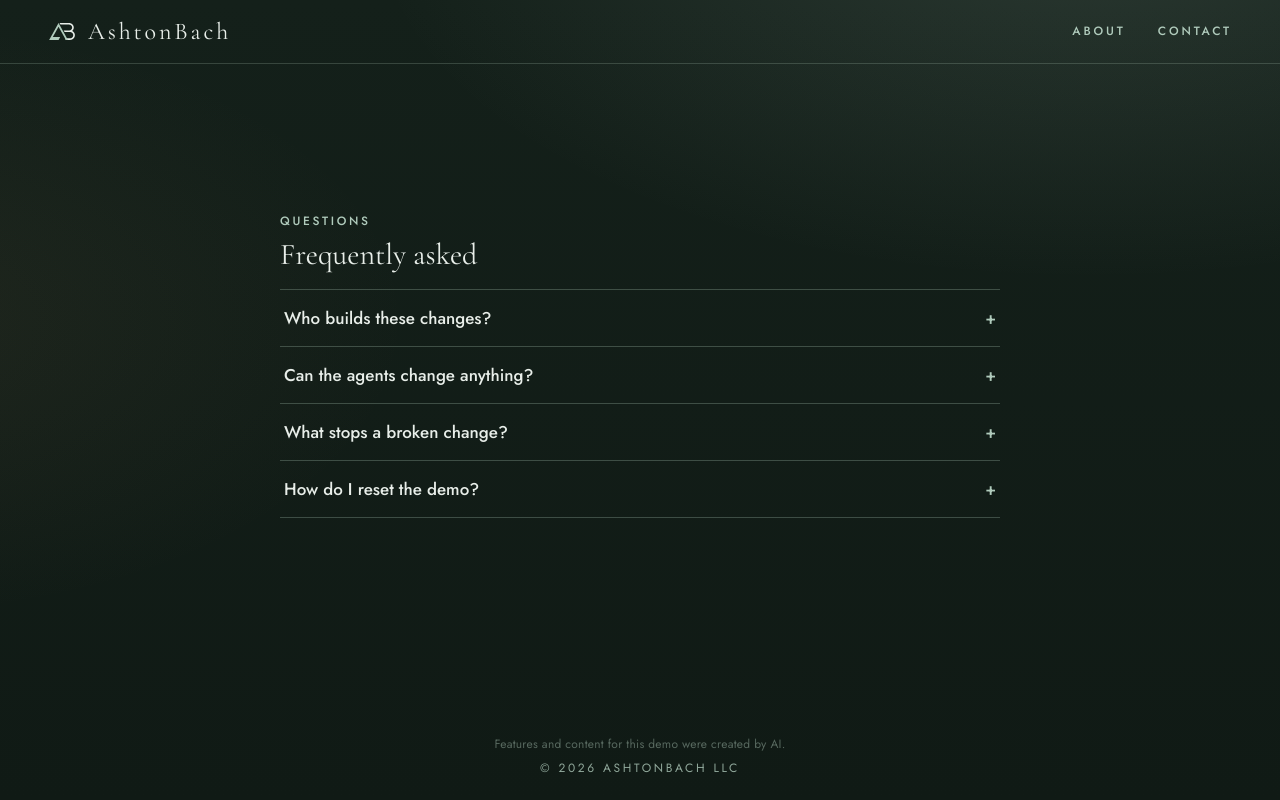
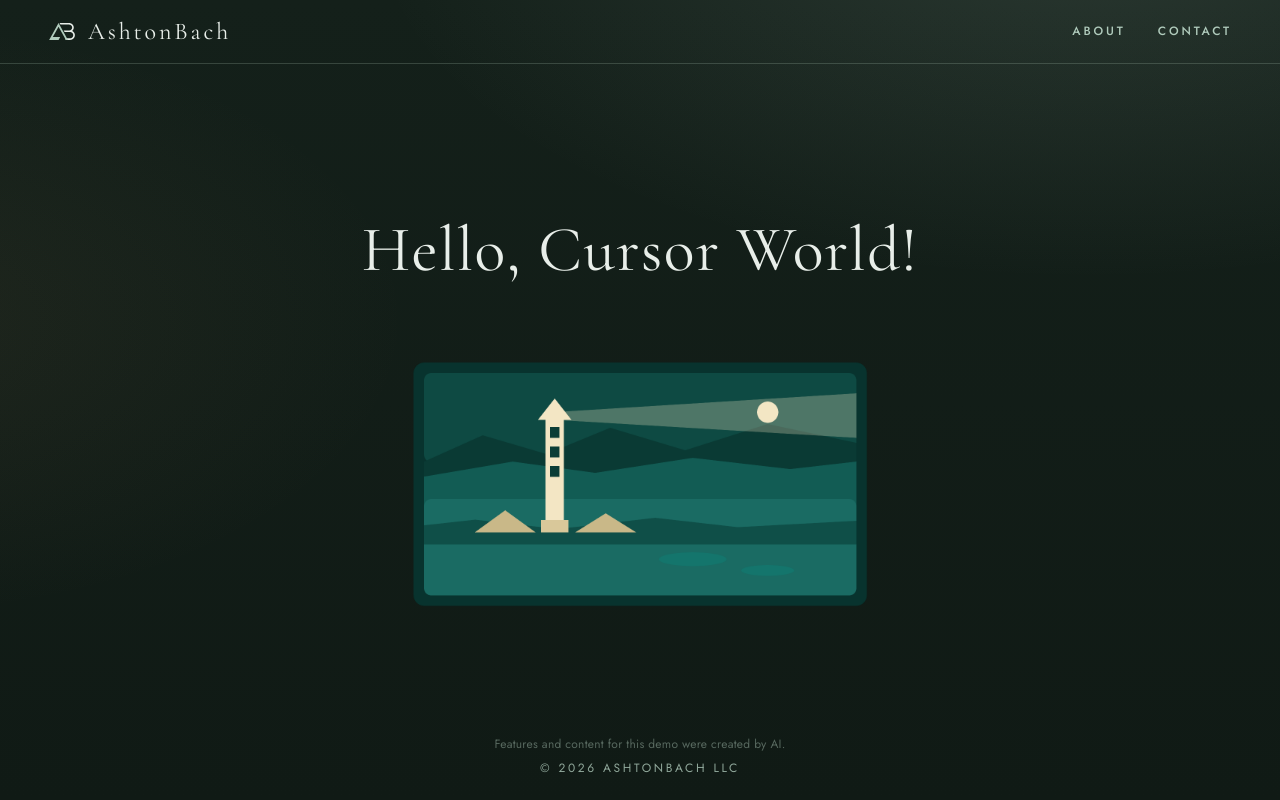
Before and after one commit to ashtonbach/agent-showcase, a Next.js app: page / in a window 1280 px wide. Built offline with nearby package versions, Linux system fonts and the light colour scheme.

Commit message:
Base: lab slot empty, from main de446e0 (Author: Jonah Reyes)

```diff
--- a/app/lab/faq-accordion/index.tsx
+++ /dev/null
@@ -1,48 +0,0 @@
-"use client";
-import { useState } from "react";
-
-const QA = [
-  ["Who builds these changes?", "A team of AI agents: a coder writes it, a reviewer checks it and QA verifies production."],
-  ["Can the agents change anything?", "No. Each run may only touch one folder, add no dependencies and make no network calls."],
-  ["What stops a broken change?", "Automated gates check the files, the size, banned calls and a screenshot before anything merges."],
-  ["How do I reset the demo?", "The site returns to its base version before every run and again every night at 3 AM CT."],
-];
-const css = `
-.lab-faq { width: min(720px, 100%); margin: 8px auto 56px; }
-.lab-faq h2 { font-family: var(--serif); font-weight: 400; font-size: 30px; line-height: 1.2; margin: 6px 0 16px; }
-.lab-faq-item { border-top: 1px solid rgba(176, 203, 188, 0.28); }
-.lab-faq-item:last-child { border-bottom: 1px solid rgba(176, 203, 188, 0.28); }
-.lab-faq button { width: 100%; display: flex; justify-content: space-between; gap: 16px; padding: 16px 4px; background: none; border: 0; color: inherit; font: 500 17px var(--sans); text-align: left; cursor: pointer; }
-.lab-faq button span:last-child { color: var(--sage); }
-.lab-faq-panel { padding: 0 4px 18px; opacity: 0.85; }
-`;
-
-export default function FaqAccordion() {
-  const [open, setOpen] = useState<number>(-1);
-  return (
-    <section data-lab="faq-accordion" className="lab-faq" aria-labelledby="lab-faq-title">
-      <style>{css}</style>
-      <p className="label">Questions</p>
-      <h2 id="lab-faq-title">Frequently asked</h2>
-      {QA.map(([q, a], i) => (
-        <div className="lab-faq-item" key={q}>
-          <h3>
-            <button
-              type="button"
-              id={`lab-faq-q${i}`}
-              aria-expanded={open === i}
-              aria-controls={`lab-faq-a${i}`}
-              onClick={() => setOpen(open === i ? -1 : i)}
-            >
-              <span>{q}</span>
-              <span aria-hidden="true">{open === i ? "\u2212" : "+"}</span>
-            </button>
-          </h3>
-          <div id={`lab-faq-a${i}`} role="region" aria-labelledby={`lab-faq-q${i}`} className="lab-faq-panel" hidden={open !== i}>
-            {a}
-          </div>
-        </div>
-      ))}
-    </section>
-  );
-}
--- a/app/page.tsx
+++ b/app/page.tsx
@@ -1,11 +1,10 @@
-import Lab from "./lab/faq-accordion";
 import { BASE_HEADING } from "./base-heading";
 export default function Page() {
   return (
     <div style={{ display: "flex", flexDirection: "column", alignItems: "center", width: "100%", gap: "1rem" }}>
       <h1 className="page-title" style={{ whiteSpace: "nowrap" }}>{BASE_HEADING}</h1>
       <img className="world-image" src="/worlds/cursor.png" alt="Cursor world" width={480} height={270} style={{ width: 480, maxWidth: "90vw", height: "auto", margin: 0, borderRadius: 12 }} />
-      <Lab /> {/* lab:slot */}
+      {/* lab:slot */}
     </div>
   );
 }
```
